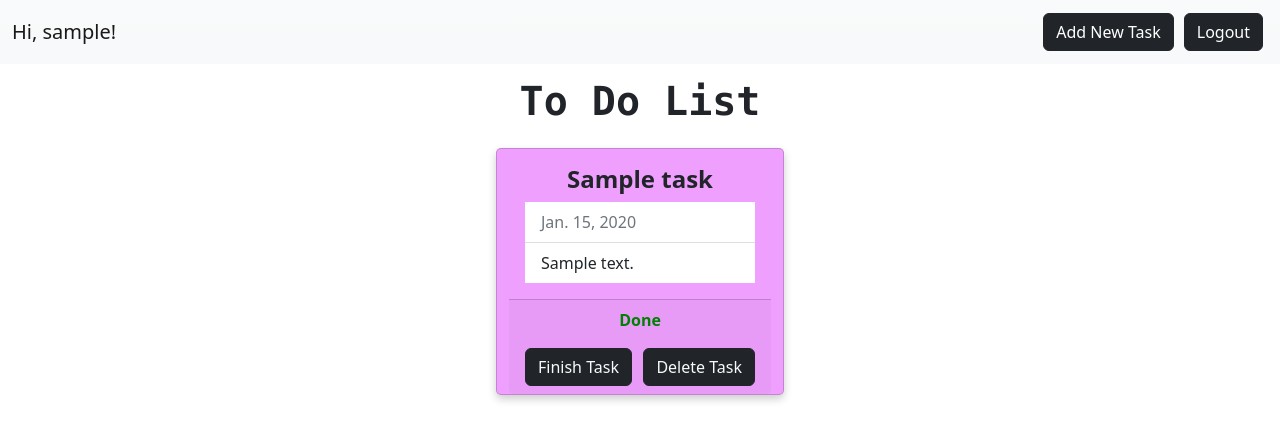
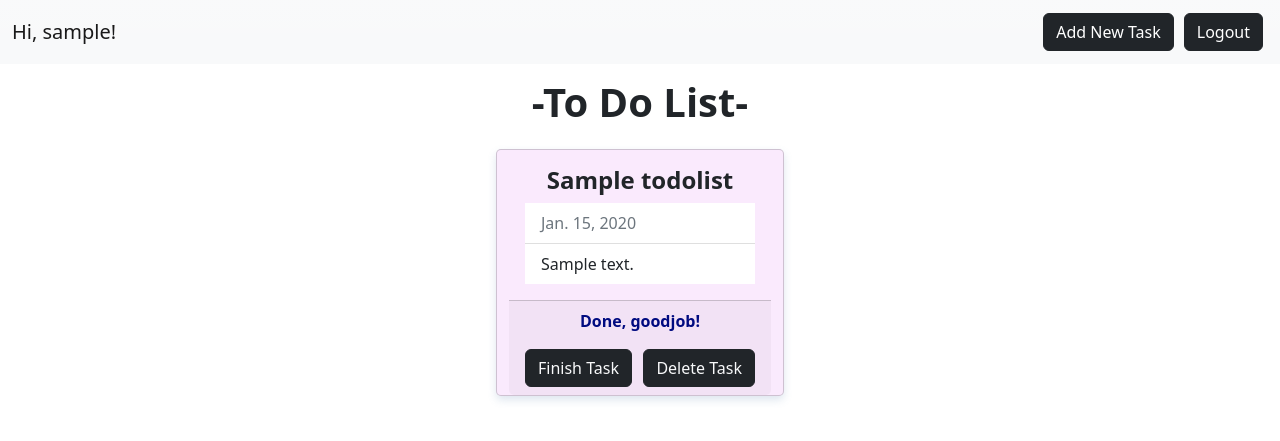
Before and after one commit to ayuputridf/PBP-Tugas2, a Django app: page /todolist/ in a window 1280 px wide. Shown: the top 441 px of the page. Run offline with Django 4.2, Linux system fonts and the light colour scheme; a user stored in the database is signed in; tables that the repository leaves empty hold one stand-in row (values such as "Sample post").

Commit message:
update ui/ux todolist

```diff
--- a/todolist/forms.py
+++ b/todolist/forms.py
@@ -1,5 +1,5 @@
 from django import forms
 
-class TaskForm(forms.Form):
+class ToDoListForm(forms.Form):
     task_title = forms.CharField(label="Title")
     task_description = forms.CharField(label="Description", widget=forms.Textarea)
--- a/todolist/models.py
+++ b/todolist/models.py
@@ -3,7 +3,7 @@
 from django.contrib.auth.models import User
 
 # Create your models here.
-class Task(models.Model):
+class ToDoList(models.Model):
     user = models.ForeignKey(User, on_delete=models.CASCADE)
     date = models.DateField()
     title = models.CharField(max_length=250)
--- a/todolist/templates/register.html
+++ b/todolist/templates/register.html
@@ -7,7 +7,7 @@
 {% block content %}
 
 <div class = "login container">
-    <h1 style="padding-top: 10px; padding-bottom: 10px; font-size: 30px;" class="font-Fantasy fw-semibold text-center">Formulir Registrasi</h1>
+    <h1 style="padding-top: 10px; padding-bottom: 10px; font-size: 30px;" class="font-Fantasy text-center">Formulir Registrasi</h1>
     <h2 style="font-size: 18px; padding-bottom: 40px; padding-top: 40px; padding-left: 40px; padding-right: 40px;background-image: url('https://i.ibb.co/qMGPg9K/gradient-blur-pink-blue-abstract-background-53876-117324.jpg');">
         <form method="POST" >
             {% csrf_token %}
--- a/todolist/templates/todolist.html
+++ b/todolist/templates/todolist.html
@@ -5,14 +5,15 @@
   <style>
 
     .card {
-      box-shadow: 0 4px 8px 0 rgba(0,0,0,0.2);
-      transition: 0.3s;
+      box-shadow: 0 4px 8px 0 rgba(88, 131, 177, 0.2);
+      transition: 0.4s;
       width: 40%;
       border-radius: 5px;
-      background-color: rgb(239, 160, 255);
+      background-color: rgb(250, 234, 253);
     }
 
     .card:hover {
+      border-radius: 40px;
       transform: scale(1.05);
       box-shadow: 0 10px 20px rgba(23, 21, 23, 0), 0 4px 8px rgba(27, 21, 28, 0.06);
       background-color: rgb(61, 19, 19);
@@ -20,38 +21,27 @@
     }
 
     .container {
-      padding: 2px 16px;
+      padding: 90px 86px;
     }
 
     .content {
-      padding-left: 15px;
+      padding-left: 95px;
       padding-right: 15px;
-    }
-
-    @keyframes gradient {
-      0% {
-        background-position: 0% 50%;
-      }
-      50% {
-        background-position: 100% 50%;
-      }
-      100% {
-        background-position: 0% 50%;
-      }
     }
 
   </style>
 
-
-  <h1 style="margin-top:7px; padding-top: 70px; padding-bottom:15px ;font-size: 40px;" class="font-monospace fw-semibold text-center">To Do List</h1>
+  <h1 style="margin-top:8px; padding-top: 70px; padding-bottom:15px ;font-size: 40px;" class="font-Fantasy fw-semibold text-center">-To Do List-</h1>
 
   <header>
     <nav class="navbar navbar-expand-lg bg-light bg-gradient fixed-top">
-        <div class="container-fluid">
+
+      <div class="container-fluid">
           <a class="navbar-brand" href="#main-table">Hi, {{user.username}}!</a>
           <button class="navbar-toggler navbar-toggler-right" type="button" data-bs-toggle="collapse" data-bs-target="#navbarNav" aria-controls="navbarNav" aria-expanded="false" aria-label="Toggle navigation">
             <span class="navbar-toggler-icon"></span>
           </button>
+
           <div class="collapse navbar-collapse" id="navbarNav">
             <ul class="navbar-nav ms-auto">
               <li class="nav-item" style="margin: 5px;">
@@ -62,6 +52,7 @@
               </li>
             </ul>
           </div>
+
         </div>
     </nav>
   </header>
@@ -70,7 +61,8 @@
   <div class="container-fluid">
     <div class="row row-cols-1 row-cols-md-3 g-4 md:justify-end gap-4">
       {% for todo in isi_todo_list %}
-        <div class="card col-sm-4 mb-1 mt-4 mx-auto" style="width: 18rem;">
+
+      <div class="card col-sm-4 mb-1 mt-4 mx-auto" style="width: 18rem;">
           <div class="card-body">
             <h4 class="card-title text-center fw-semibold">{{ todo.title }}</h4>
             <ul class="list-group list-group-flush">
@@ -80,15 +72,16 @@
           </div>
           <div class="card-footer text-center">
             {% if todo.is_finished %}
-            <p style="font-weight:bold; color:green;">Done</p>
+            <p style="font-weight:bold; color:rgb(0, 11, 128);">Done, goodjob!</p>
             {% else %}
-            <p style="font-weight:bold; color:red;">Not Done</p>
+            <p style="font-weight:bold; color:rgb(52, 3, 48);">Still in progress</p>
             {% endif %}
-            <button type="button" class="btn btn-dark" style="float:left;"><a class="text-light" href="{% url 'todolist:change_status' todo.pk %}" style="text-decoration:solid ">Finish Task</a></button>
-            <button type="button" class="btn btn-dark" style="float:right;"><a class="text-light" href="{% url 'todolist:delete_task' todo.pk %}" style="text-decoration:solid ">Delete Task</a></button>
+            <button type="button" class="btn btn-dark" style="float:left;"><a class="text-light" href="{% url 'todolist:ubah_status' todo.pk %}" style="text-decoration:solid ">Finish Task</a></button>
+            <button type="button" class="btn btn-dark" style="float:right;"><a class="text-light" href="{% url 'todolist:hapus_task' todo.pk %}" style="text-decoration:solid ">Delete Task</a></button>
           </div>
         </div>
       {% endfor %}
+
     </div>
   </div>
   </div>
--- a/todolist/urls.py
+++ b/todolist/urls.py
@@ -5,8 +5,8 @@
 from todolist.views import login_user
 from todolist.views import logout_user
 from todolist.views import create_task
-from todolist.views import change_status
-from todolist.views import delete_task
+from todolist.views import ubah_status
+from todolist.views import hapus_task
 
 app_name = 'todolist'
 
@@ -16,6 +16,6 @@
     path('login/', login_user, name='login'),
     path('logout/', logout_user, name='logout'),
     path('create-task/', create_task, name='create_task'),
-    path('change-status/<int:id>', change_status, name='change_status'),
-    path('delete-task/<int:id>', delete_task, name='delete_task'),
+    path('ubah-status/<int:id>', ubah_status, name='ubah_status'),
+    path('hapus-task/<int:id>', hapus_task, name='hapus_task'),
 ]
--- a/todolist/views.py
+++ b/todolist/views.py
@@ -4,14 +4,14 @@
 from django.contrib.auth import authenticate, login, logout
 from django.contrib.auth.forms import UserCreationForm
 from django.contrib.auth.decorators import login_required
-from todolist.models import Task
-from todolist.forms import TaskForm
+from todolist.models import ToDoList
+from todolist.forms import ToDoListForm
 from datetime import date
 
 # Create your views here.
 @login_required(login_url='/todolist/login/')
 def show_todolist(request):
-    data = Task.objects.filter(user=request.user).all()
+    data = ToDoList.objects.filter(user=request.user).all()
     context = {
         'isi_todo_list': data,
         'name': 'Ayu Putri',
@@ -20,31 +20,31 @@
     return render(request, "todolist.html", context)
 
 def create_task(request):
-    form = TaskForm()
+    form = ToDoListForm()
     if request.method == 'POST':
-        form = TaskForm(request.POST)
+        form = ToDoListForm(request.POST)
         if form.is_valid():
-            task = Task(
+            data = ToDoList(
                 date = str(date.today()),
                 title = form.cleaned_data["task_title"],
                 description = form.cleaned_data["task_description"],
                 user = request.user,
             )
-            task.save()
-            messages.success(request, 'Task berhasil dibentuk')
+            data.save()
+            messages.success(request, 'Your task successfully created!')
             return redirect('todolist:show_todolist')
     context = {"form": form}
     return render(request, 'create_task.html', context)
 
-def delete_task(request, id):
-    Task.objects.get(pk=id).delete()
+def hapus_task(request, id):
+    ToDoList.objects.get(pk=id).delete()
     return redirect('todolist:show_todolist')
 
-def change_status(request, id):
-    task = Task.objects.get(pk=id)
-    if (not task.is_finished):
-        task.is_finished = True
-    task.save()
+def ubah_status(request, id):
+    data = ToDoList.objects.get(pk=id)
+    if (not data.is_finished):
+        data.is_finished = True
+    data.save()
     return redirect('todolist:show_todolist')
 
 def register(request):
@@ -53,7 +53,7 @@
         form = UserCreationForm(request.POST)
         if form.is_valid():
             form.save()
-            messages.success(request, 'Akun telah berhasil dibuat!')
+            messages.success(request, 'Account successfully created!')
             return redirect('todolist:login')
 
     context = {'form':form}
@@ -68,11 +68,11 @@
             login(request, user)
             return redirect('todolist:show_todolist')
         else:
-            messages.info(request, 'Username atau Password salah!')
+            messages.info(request, 'Wrong Username or Password, try again!')
     context = {}
     return render(request, 'login.html', context)
 
 def logout_user(request):
     logout(request)
-    messages.info(request, 'Berhasil logout')
+    messages.info(request, 'Successfully logout, see ya!^^')
     return redirect('todolist:login')
```
Also changed, not shown: todolist/templates/create_task.html (+6 -5 lines), todolist/migrations/0005_rename_task_todolist.py (added).
